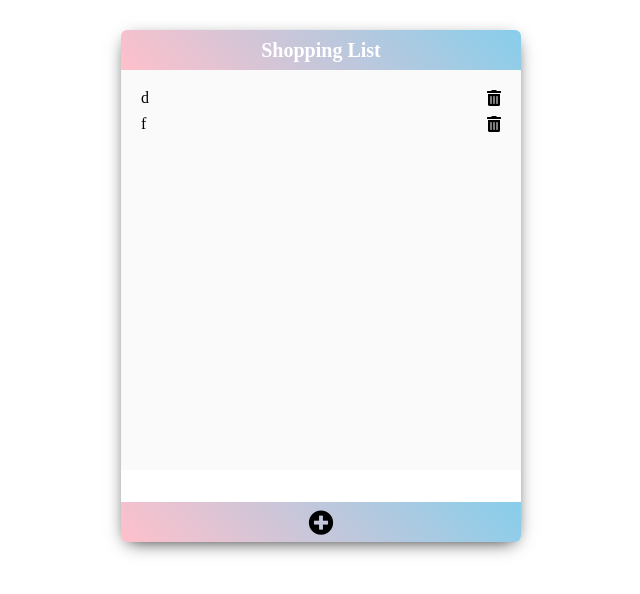
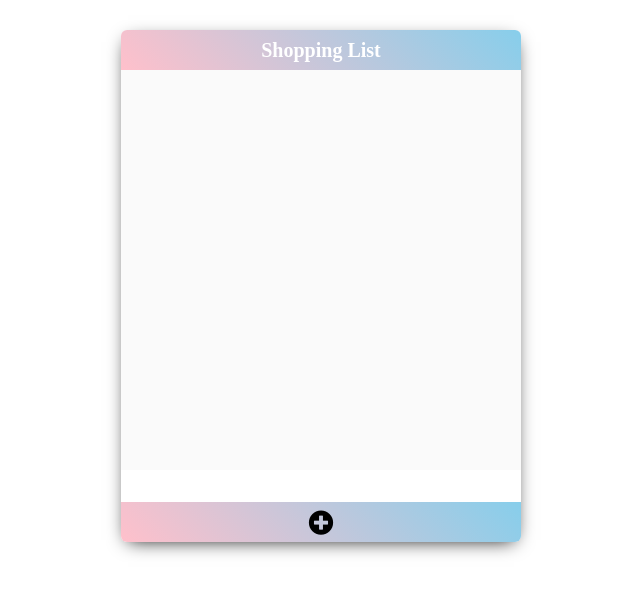
Before and after one commit to bxxmi/shopping-list-vanillaJS, a plain HTML site: page index.html in a window 1280 px wide. Shown: the whole page, without its empty margins (319-959 px from the left). Drawn offline with nearby package versions, Linux system fonts and the light colour scheme; files that its build step writes are made by us from their sources.

Commit message:
fix: 동적으로 추가되는 li 삭제

```diff
--- a/index.html
+++ b/index.html
@@ -17,12 +17,7 @@
       <h1>Shopping List</h1>
     </header>
     <section>
-      <div class="list">
-        <ul>
-          <li>d<i class="fas fa-trash-alt"></i></li>
-          <li>f<i class="fas fa-trash-alt"></i></li>
-        </ul>
-      </div>
+        <ul class="list"></ul>
       <input type="text">
     </section>
     <nav>
```
